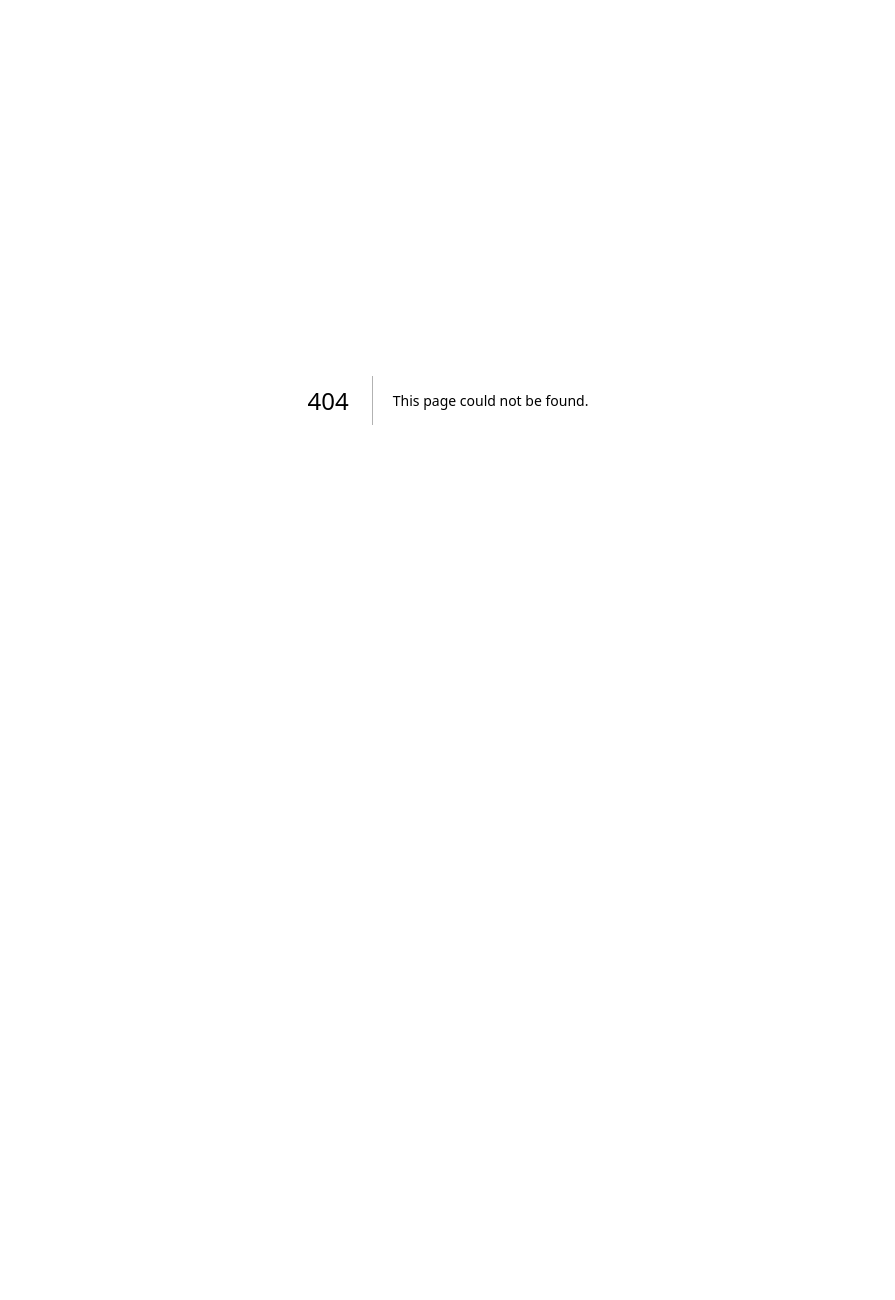
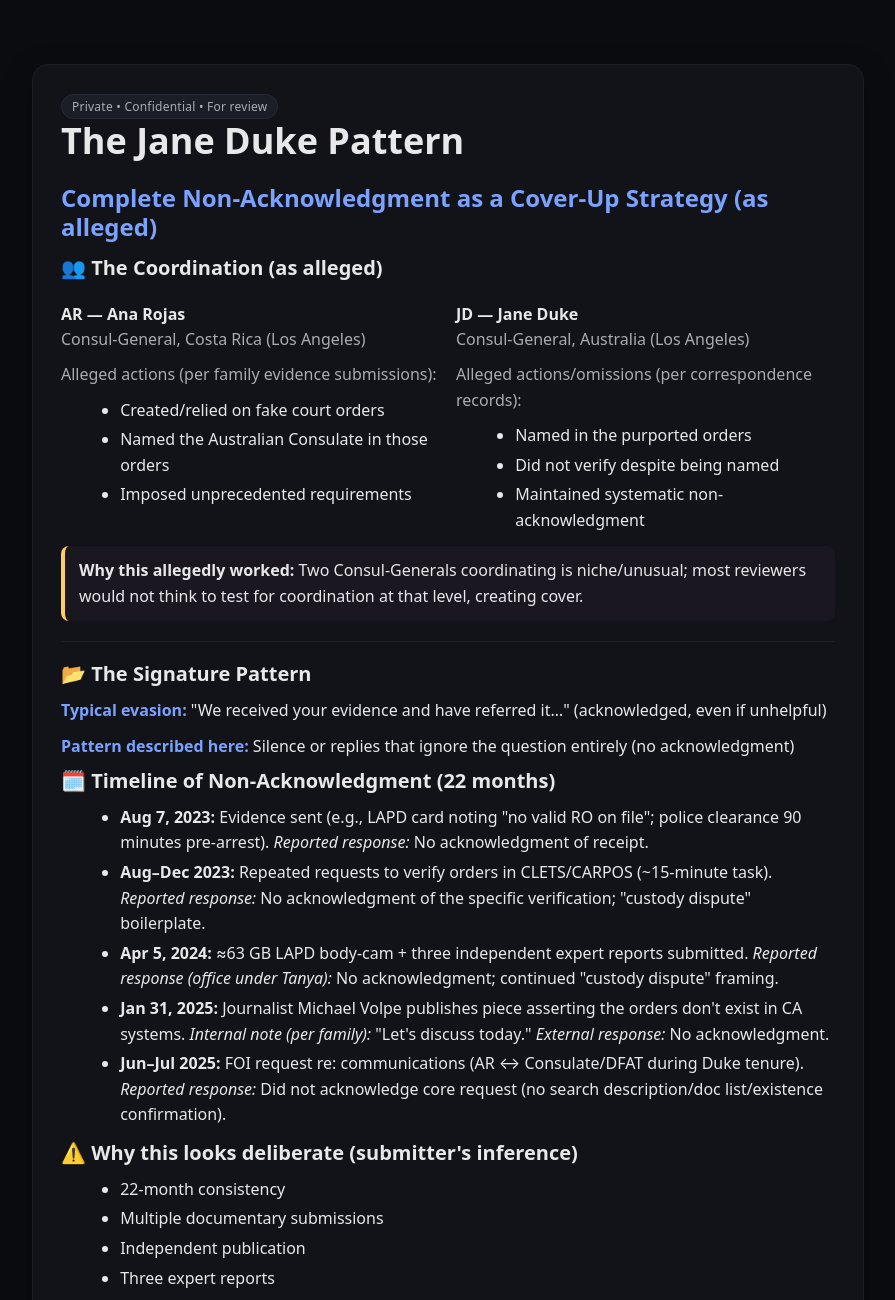
Before and after one commit to Marlowsa5678/-duke-coverup-timeline, a Next.js app: page /jane-duke-pattern in a window 1280 px wide. Before the commit this address had no page. Shown: the top 1300 px of the page, without its empty margins (192-1087 px from the left). Before the commit the page ends 800 px from the top, so only its background shows below. Built offline with nearby package versions, Linux system fonts and the light colour scheme.

Commit message:
Add Jane Duke Pattern page - second protected page documenting non-acknowledgment pattern

```diff
--- /dev/null
+++ b/app/jane-duke-pattern/page.tsx
@@ -0,0 +1,96 @@
+export default function JaneDukePatternPage() {
+  return (
+    <>
+      <style jsx global>{`
+        :root { --bg:#0b0c10; --card:#121318; --ink:#e8e8ea; --muted:#a8acb3; --accent:#7aa2ff; --warn:#ffcc66; }
+        *{box-sizing:border-box}
+        body{margin:0;background:var(--bg);color:var(--ink);font:16px/1.6 system-ui,-apple-system,Segoe UI,Roboto,Inter,Arial,sans-serif}
+        .wrap{max-width:880px;margin:40px auto;padding:24px}
+        .card{background:var(--card);border:1px solid #1c1e26;border-radius:16px;padding:28px;box-shadow:0 10px 30px rgba(0,0,0,.25)}
+        h1,h2,h3{line-height:1.2;margin:0 0 .6em}
+        h1{font-size:clamp(24px,3.2vw,36px)}
+        h2{font-size:clamp(18px,2.4vw,24px);color:var(--accent)}
+        h3{font-size:clamp(16px,2vw,20px)}
+        p{margin:.6em 0}
+        .muted{color:var(--muted)}
+        .pill{display:inline-block;background:#1b1e27;border:1px solid #262a36;color:var(--muted);padding:2px 10px;border-radius:999px;font-size:12px;letter-spacing:.02em}
+        .grid{display:grid;gap:16px}
+        @media (min-width:720px){ .grid.two{grid-template-columns:1fr 1fr} }
+        ul{margin:.4em 0 .8em 1.2em}
+        li{margin:.25em 0}
+        .callout{background:#1a1720;border-left:4px solid var(--warn);padding:12px 14px;border-radius:8px}
+        .divider{height:1px;background:#1d2029;margin:20px 0}
+        .badge{font-weight:600;color:var(--accent)}
+        .footer{margin-top:18px;font-size:13px;color:var(--muted)}
+      `}</style>
+      <div className="wrap">
+        <div className="card">
+          <div className="pill">Private • Confidential • For review</div>
+          <h1>The Jane Duke Pattern</h1>
+          <h2>Complete Non-Acknowledgment as a Cover-Up Strategy (as alleged)</h2>
+
+          <h3>👥 The Coordination (as alleged)</h3>
+          <div className="grid two">
+            <div>
+              <p><strong>AR — Ana Rojas</strong><br/><span className="muted">Consul-General, Costa Rica (Los Angeles)</span></p>
+              <p className="muted">Alleged actions (per family evidence submissions):</p>
+              <ul>
+                <li>Created/relied on fake court orders</li>
+                <li>Named the Australian Consulate in those orders</li>
+                <li>Imposed unprecedented requirements</li>
+              </ul>
+            </div>
+            <div>
+              <p><strong>JD — Jane Duke</strong><br/><span className="muted">Consul-General, Australia (Los Angeles)</span></p>
+              <p className="muted">Alleged actions/omissions (per correspondence records):</p>
+              <ul>
+                <li>Named in the purported orders</li>
+                <li>Did not verify despite being named</li>
+                <li>Maintained systematic non-acknowledgment</li>
+              </ul>
+            </div>
+          </div>
+
+          <div className="callout">
+            <strong>Why this allegedly worked:</strong> Two Consul-Generals coordinating is niche/unusual; most reviewers would not think to test for coordination at that level, creating cover.
+          </div>
+
+          <div className="divider"></div>
+
+          <h3>📂 The Signature Pattern</h3>
+          <p><span className="badge">Typical evasion:</span> "We received your evidence and have referred it…" (acknowledged, even if unhelpful)</p>
+          <p><span className="badge">Pattern described here:</span> Silence or replies that ignore the question entirely (no acknowledgment)</p>
+
+          <h3>🗓️ Timeline of Non-Acknowledgment (22 months)</h3>
+          <ul>
+            <li><strong>Aug 7, 2023:</strong> Evidence sent (e.g., LAPD card noting "no valid RO on file"; police clearance 90 minutes pre-arrest). <em>Reported response:</em> No acknowledgment of receipt.</li>
+            <li><strong>Aug–Dec 2023:</strong> Repeated requests to verify orders in CLETS/CARPOS (~15-minute task). <em>Reported response:</em> No acknowledgment of the specific verification; "custody dispute" boilerplate.</li>
+            <li><strong>Apr 5, 2024:</strong> ≈63 GB LAPD body-cam + three independent expert reports submitted. <em>Reported response (office under Tanya):</em> No acknowledgment; continued "custody dispute" framing.</li>
+            <li><strong>Jan 31, 2025:</strong> Journalist Michael Volpe publishes piece asserting the orders don't exist in CA systems. <em>Internal note (per family):</em> "Let's discuss today." <em>External response:</em> No acknowledgment.</li>
+            <li><strong>Jun–Jul 2025:</strong> FOI request re: communications (AR ↔ Consulate/DFAT during Duke tenure). <em>Reported response:</em> Did not acknowledge core request (no search description/doc list/existence confirmation).</li>
+          </ul>
+
+          <h3>⚠️ Why this looks deliberate (submitter's inference)</h3>
+          <ul>
+            <li>22-month consistency</li>
+            <li>Multiple documentary submissions</li>
+            <li>Independent publication</li>
+            <li>Three expert reports</li>
+            <li>≈63 GB body-cam</li>
+          </ul>
+          <p>All reportedly unacknowledged (not assessed/rejected—simply not engaged). <em>Inference:</em> a cover-up pattern, not routine failure.</p>
+
+          <h3>🛡️ Outcome noted</h3>
+          <p>Following the period above, <strong>Jane Duke</strong> was appointed <em>Ambassador for Counter-Modern-Slavery, People Smuggling & Human Trafficking</em>. <span className="muted">(Appointment note included for context; characterization reflects submitter's view.)</span></p>
+
+          <p className="footer"><strong>Attribution & context:</strong> The descriptions reflect the family's records, submissions, and perspective. Readers should treat them as assertions pending official verification.</p>
+        </div>
+      </div>
+    </>
+  );
+}
+
+export const metadata = {
+  title: "The Jane Duke Pattern — Non-Acknowledgment as Cover-Up",
+  robots: "noindex, nofollow"
+};
```
